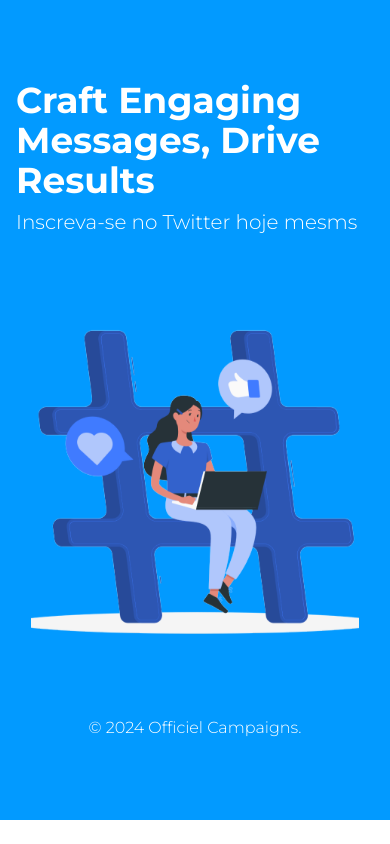
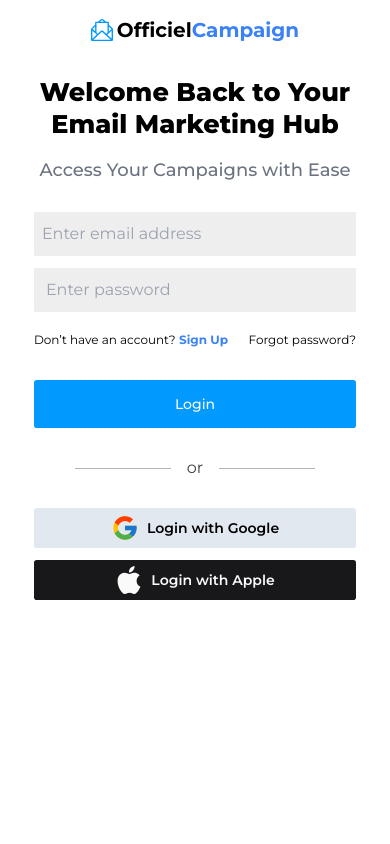
Before and after one commit to rutunjofficiel/campaigns, a Next.js app: page / in a window 390 px wide. Shown: the top 844 px of the page. Built offline with nearby package versions, Linux system fonts and the light colour scheme.

Commit message:
feat: remove illustration on mobile screen

```diff
--- a/app/page.js
+++ b/app/page.js
@@ -3,7 +3,7 @@
 
 export default function Home() {
   return (
-    <div className="flex md:flex-row flex-col ">
+    <div className="flex md:flex-row flex-col gap-4 md:gap-0">
       <Illustration />
       <SignInForm />
     </div>
--- a/components/illustration.js
+++ b/components/illustration.js
@@ -4,17 +4,21 @@
 
 export default function Illustration() {
   return (
-    <div className="bg-[#029AFF] items-center md:w-1/2 md:h-screen text-white py-20 px-4 md:px-0 text-center md:text-left">
-      <div className="max-w-fit flex flex-col gap-12 m-auto">
-        <div className="flex flex-col gap-2 md:gap-4">
-          <h1 className="font-bold text-4xl text-left">
+    <div className="bg-[#029AFF] lg:flex flex-col content-center justify-center w-full hidden md:w-1/2 md:h-screen text-white text-center lg:text-left">
+      <div className="max-w-fit flex flex-col m-auto lg:text-left text-center">
+        <div className="flex flex-col gap-2 lg:gap-4 p-8 ">
+          <div className="flex flex-row gap-1 items-center py-1 lg:hidden m-auto">
+            <SlEnvolopeLetter size={22} color="#fff" />
+            <h1 className="font-bold text-xl">OfficielCampaign</h1>
+          </div>
+          <h1 className="font-bold text-4xl">
             Craft Engaging <br></br>Messages, Drive Results
           </h1>
-          <p className="text-xl font-light text-left">
+          <p className="text-xl font-medium">
             Inscreva-se no Twitter hoje mesms
           </p>
-        </div>{" "}
-        <div className="md:w-10/12 w-11/12 m-auto md:m-0 relative h-96">
+        </div>
+        <div className="w-11/12 m-auto lg:m-0 relative h-[60vh]">
           <Image
             src={signInIllustration}
             quality={100}
@@ -24,14 +28,13 @@
             style={{
               objectFit: "contain",
             }}
-            sizes="(max-width: 768px) 100vw, (max-width: 1200px) 40vw, 33vw"
-            className="rounded-3xl"
+            sizes="(max-width: 768px) 60vw, (max-width: 1200px) 40vw, 33vw"
           />
         </div>
-        <p className="m-auto max-w-fit font-light">
-          &copy; 2024 Officiel Campaigns.
-        </p>
       </div>
+      <p className="m-auto max-w-fit font-light">
+        &copy; 2024 Officiel Campaigns.
+      </p>
     </div>
   );
 }
--- a/components/signInForm.js
+++ b/components/signInForm.js
@@ -1,68 +1,76 @@
 import { SlEnvolopeLetter } from "react-icons/sl";
 import { FcGoogle } from "react-icons/fc";
 import { ImAppleinc } from "react-icons/im";
-
-import { Input } from "./ui/input";
 import { Button } from "./ui/button";
-import { Separator } from "./ui/separator";
 
 export default function SignInForm() {
   return (
-    <div className="py-12  flex flex-col gap-4 ml-20">
-      <div className="flex flex-row gap-1 items-center py-1">
-        <SlEnvolopeLetter size={22} color="[#029AFF]" />
+    <div className="flex flex-col justify-center md:py-0 py-4 px-4 w-full md:w-1/2 md:px-1 ">
+      <div className="md:ml-10 md:p-6 flex flex-col md:gap-8 gap-8">
+        <div className="flex flex-row gap-1 items-center m-auto md:m-0">
+          <SlEnvolopeLetter size={22} color="#029AFF" />
           <h1 className="font-bold text-xl">
             <span>Officiel</span>
-          <span className="text-[#029AFF]">Campaign</span>
+            <span className="text-blue-500">Campaign</span>
           </h1>
         </div>
-      <div className="flex flex-col gap-10">
-        <div>
-          <h1 className="text-5xl font-extrabold">
+        <div className="flex flex-col md:gap-3 gap-7 pl-0">
+          <div className="flex flex-col md:gap-5 gap-4 text-center md:text-left">
+            <h1 className="md:text-[2.5rem] text-[1.6rem] leading-tight font-extrabold">
               Welcome Back to Your <br></br> Email Marketing Hub
             </h1>
-          <h3 className="text-xl font-medium text-gray-500">
+            <h3 className="text-lg font-medium text-gray-500">
               Access Your Campaigns with Ease
             </h3>
           </div>
-        <div className="flex flex-col gap-4">
+          <div className="flex flex-col gap-7 lg:w-[70%] w-[90%] m-auto md:m-0">
+            <form className="flex flex-col gap-8">
+              <div className="flex flex-col gap-5">
+                {" "}
                 <div className="flex flex-col gap-3">
                   <input
                     type="email"
                     placeholder="Enter email address"
-              className="bg-[#EEEEEE] py-3 px-6 rounded-sm"
+                    className="bg-[#EEEEEE] py-2.5 px-2 rounded-sm"
                   />
                   <input
                     type="password"
                     placeholder="Enter password"
-              className="bg-[#EEEEEE] py-3 px-6 rounded-sm"
+                    className="bg-[#EEEEEE] py-2.5 px-3 rounded-sm"
                   />
                 </div>
-          <div className="flex flex-row justify-between text-sm gap-4">
+                <div className="flex flex-row sm:text-sm text-xs justify-between">
                   <p>
                     Don’t have an account?
-              <span className="font-bold text-[#029AFF]">Sign Up</span>
+                    <span className="font-bold text-blue-500"> Sign Up</span>
                   </p>
                   <p>Forgot password?</p>
                 </div>
-          <Button className="bg-[#029AFF] w-full"> Login</Button>
               </div>
-      </div>{" "}
-      <div className="flex items-center opacity-60">
-        <div className="flex-1 bg-[#424242] mx-3 p-[1px]"></div>
-        <p className="text-[#424242]">or</p>
-        <div className="flex-1 bg-[#424242] mx-3 p-[1px]"></div>
+              <Button className="bg-[#029AFF] w-full py-6" type="submit">
+                Login
+              </Button>
+            </form>
+
+            <div className="flex flex-row items-center m-auto">
+              <div className="flex-1 bg-[#424242]  px-12 h-[0.4px] opacity-40"></div>
+              <p className="text-[#424242] mx-4 opacity-100">or</p>
+              <div className="flex-1 bg-[#424242]  px-12 h-[0.4px] opacity-40"></div>
             </div>
-      <div className="flex md:flex-row flex-col gap-2 justify-between">
-        <Button className="w-full py-4 text-md flex gap-2 items-center bg-slate-200 hover:bg-slate-300 text-black">
+
+            <div className="flex lg:flex-row gap-3 flex-col justify-around">
+              <Button className="text-sm font-semibold lg:text-md w-full flex gap-2 items-center bg-slate-200 hover:bg-slate-300 text-black">
                 <FcGoogle size={28} />
                 Login with Google
               </Button>
-        <Button className="w-full py-4 text-md flex gap-2 items-center align-middle">
+              <Button className="text-sm font-semibold lg:text-md w-full flex gap-2 items-center align-middle">
                 <ImAppleinc size={28} />
                 Login with Apple
               </Button>
             </div>
+          </div>{" "}
+        </div>{" "}
+      </div>
     </div>
   );
 }
```
Also changed, not shown: public/images/signinIllustration.png. Lines whose indentation alone changed are shown as unchanged.
